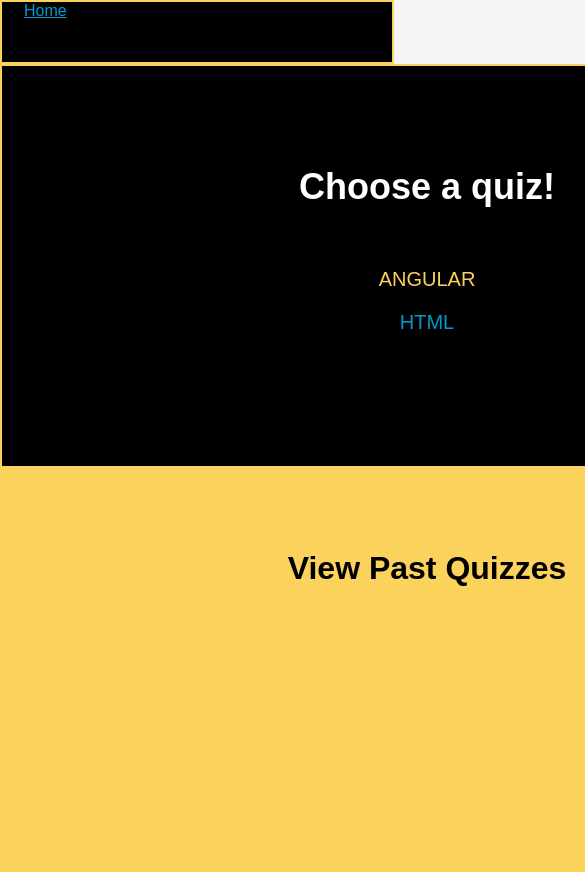
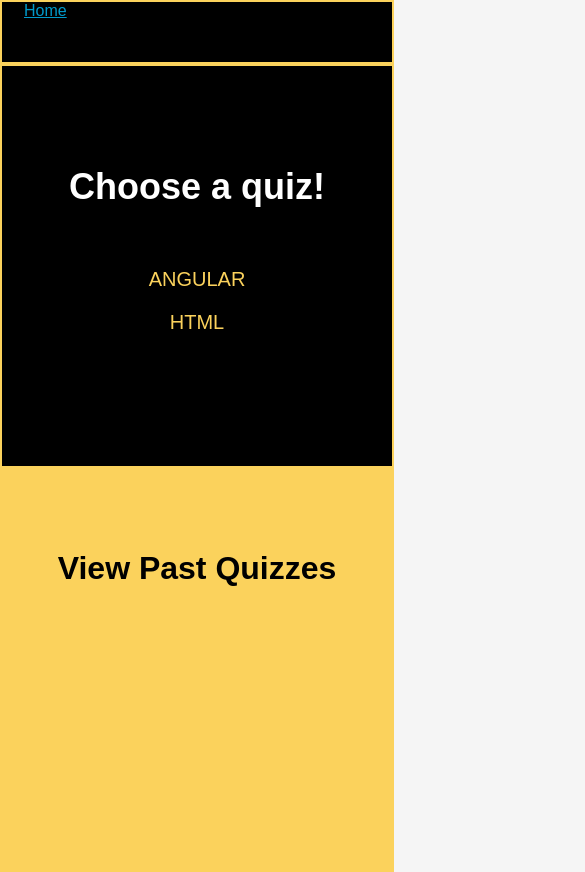
Before and after one commit to alexdecapri/app-repo, a plain HTML site: page index.html in a window 390 px wide. Shown: the top 872 px of the page, 585 px wide, since content can reach past the window. Drawn offline with nearby package versions, Linux system fonts and the light colour scheme; some packages are replaced by stand-ins of ours.

Commit message:
fixed small screen issue with media query

```diff
--- a/public/css/styles.css
+++ b/public/css/styles.css
@@ -24,12 +24,18 @@ p {
   color: #009ACB;
 }
 
+
+
 .top {
   height: 400px;
   width: 850px;
   background-color: black;
   border: 2px solid #FBD25C;
   margin: 0 auto;
+}
+
+.top a:hover {
+  color: #009acb;
 }
 
 .top h1 {
@@ -46,7 +52,7 @@ p {
   margin-top: 60px;
 }
 #html-1 {
-  color: #009acb;
+  color: #FBD25C;
   font-size: 20px;
   text-align: center;
   margin-top: 20px;
@@ -69,3 +75,12 @@ p {
 .bottom h1 {
   margin-top: 80px;
 }
+
+@media (max-width: 850px) {
+  .top {
+    width: 100%;
+  }
+  .bottom {
+    width: 100%;
+  }
+}
```
Also changed, not shown: index.html (+0 -2 lines).
